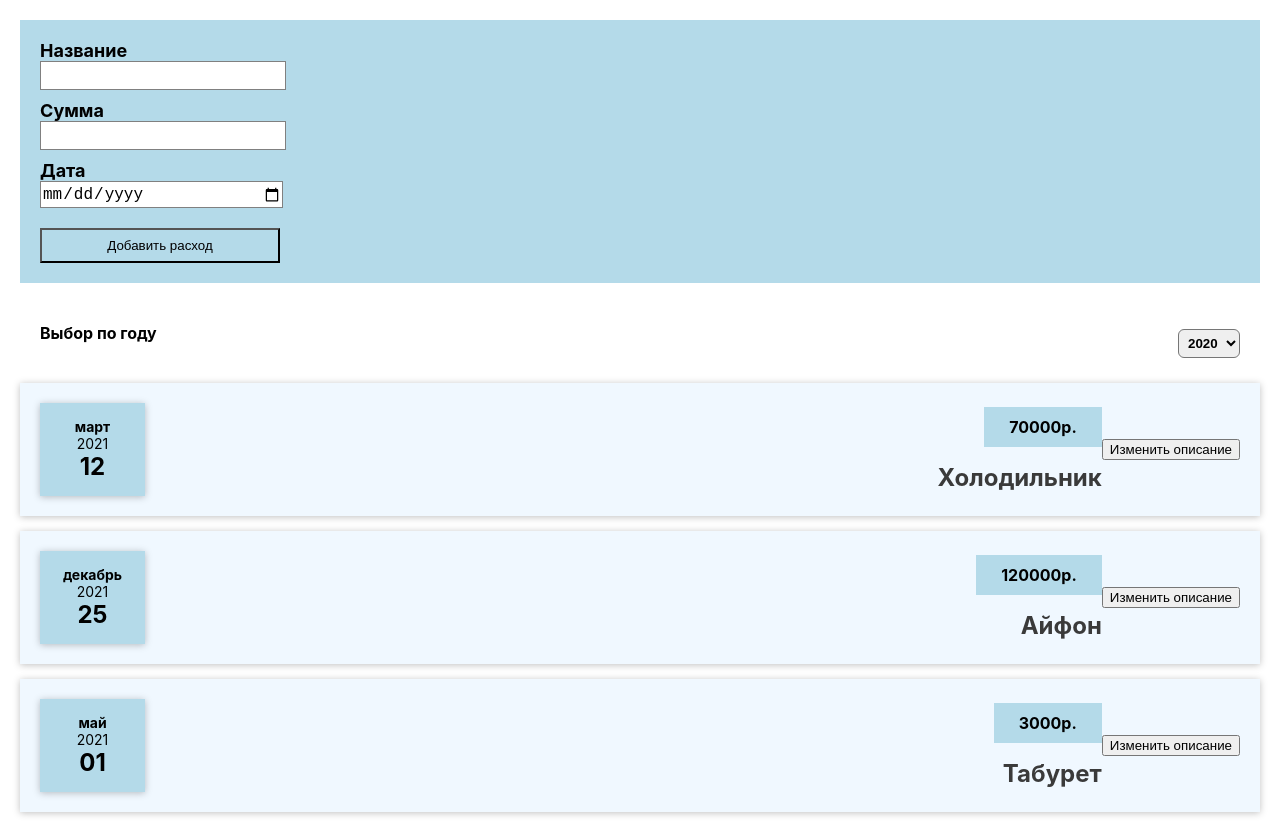
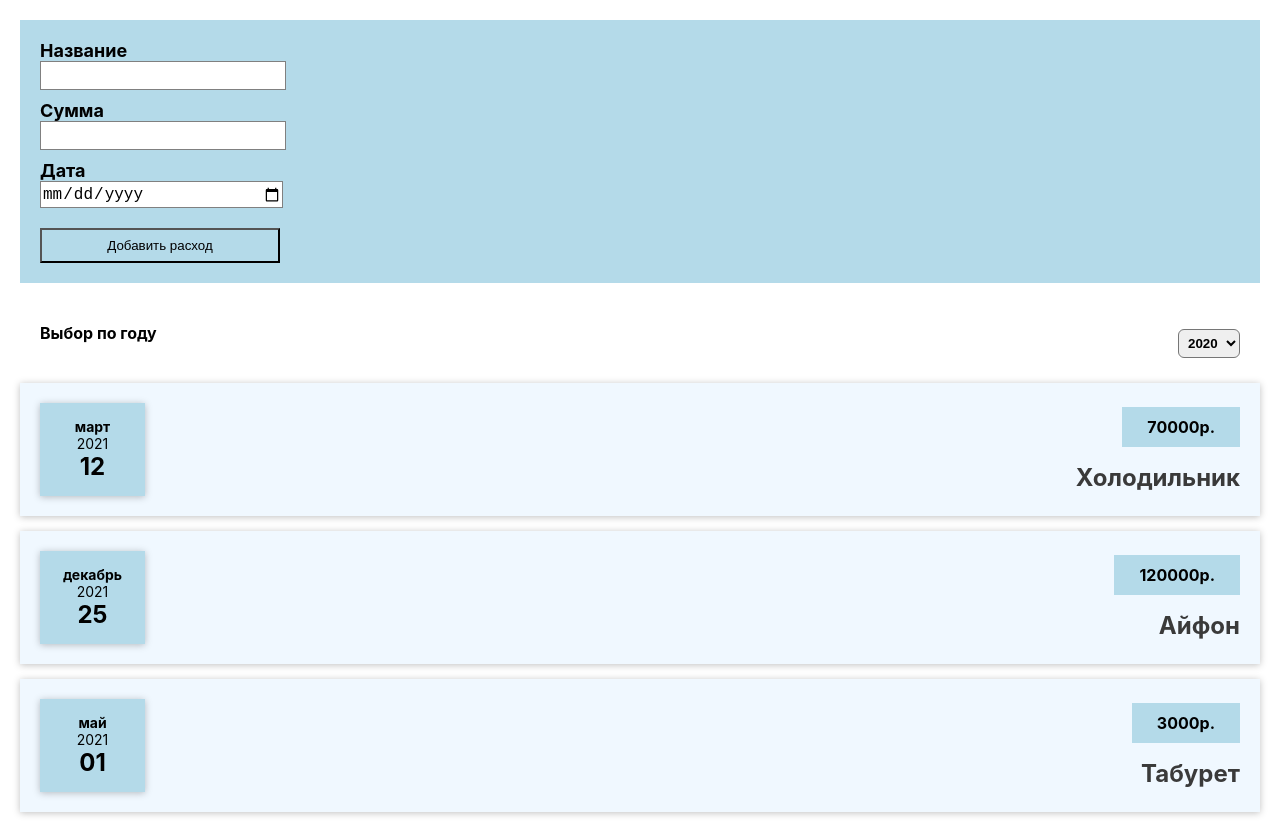
Before and after one commit to dmitriy-violentiy/purchases, a React (Create React App) app: page / in a window 1280 px wide. Built offline with nearby package versions, Linux system fonts and the light colour scheme.

Commit message:
add map in Coasts.js

```diff
--- a/src/components/Costs/CostItem.js
+++ b/src/components/Costs/CostItem.js
@@ -4,19 +4,13 @@ import "./CostItem.css";
 import React, { useState } from "react";
 
 const CostItem = (props) => {
-	const [description, setDescription] = useState(props.description);
-
-	const changeDescription = () => {
-		setDescription("New text");
-	};
 	return (
 		<Card className="cost-item">
 			<CostDate date={props.date} />
 			<div className="cost-item__description">
-				<h2>{description}</h2>
+				<h2>{props.description}</h2>
 				<div className="cost-item__price">{props.amount}р.</div>
 			</div>
-			<button onClick={changeDescription}>Изменить описание</button>
 		</Card>
 	);
 };
--- a/src/components/Costs/Costs.js
+++ b/src/components/Costs/Costs.js
@@ -13,21 +13,13 @@ const Costs = (props) => {
 		<div>
 			<CostsFilter year={selectedYear} onChangeYear={yearChangeHandler} />
 			<div className="costs">
-				<CostItem
-					date={props.costs[0].date}
-					description={props.costs[0].description}
-					amount={props.costs[0].amount}
-				/>
-				<CostItem
-					date={props.costs[1].date}
-					description={props.costs[1].description}
-					amount={props.costs[1].amount}
-				/>
-				<CostItem
-					date={props.costs[2].date}
-					description={props.costs[2].description}
-					amount={props.costs[2].amount}
-				/>
+				{props.costs.map((cost) => (
+					<CostItem
+						date={cost.date}
+						description={cost.description}
+						amount={cost.amount}
+					/>
+				))}
 			</div>
 		</div>
 	);
```
